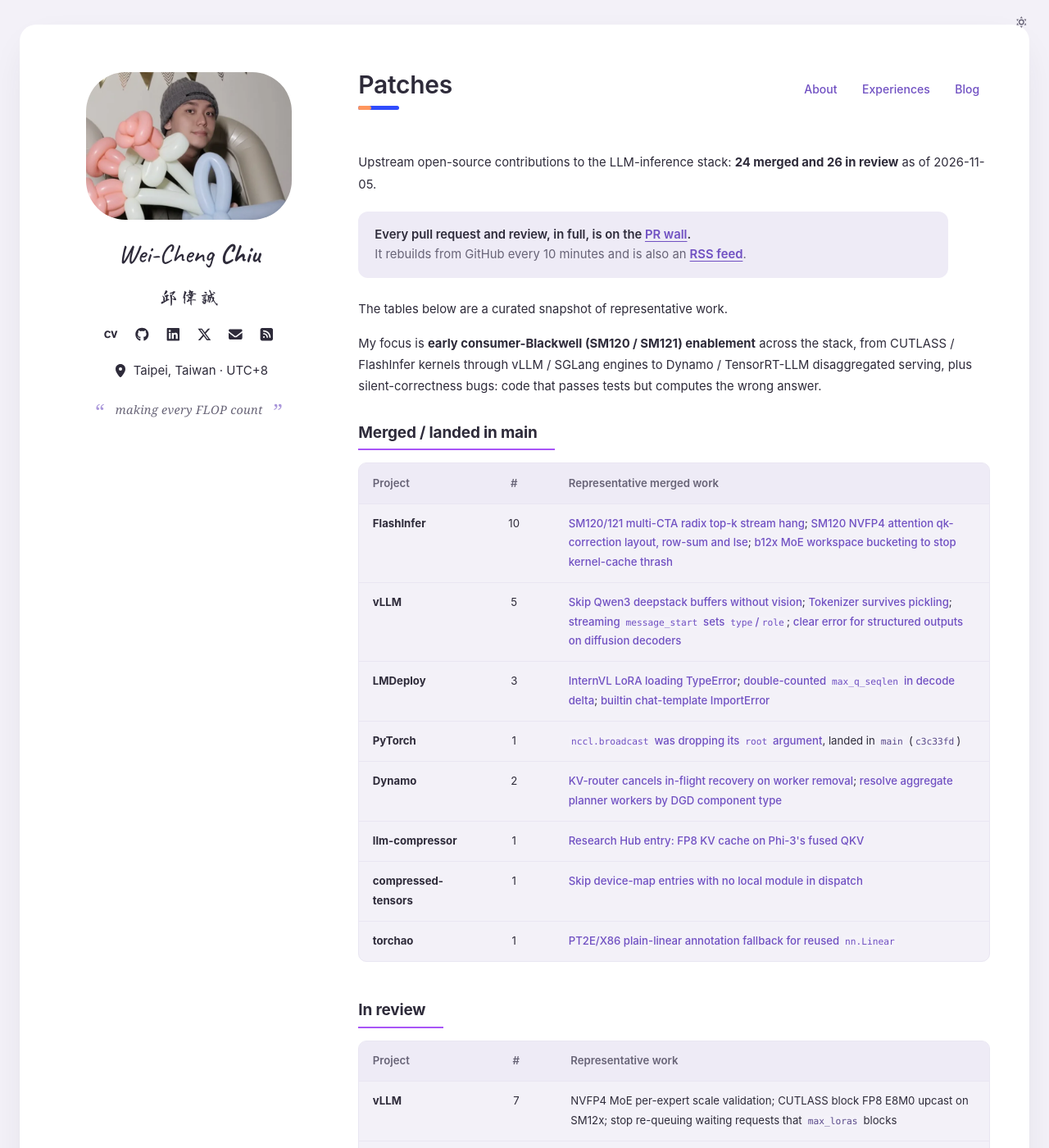
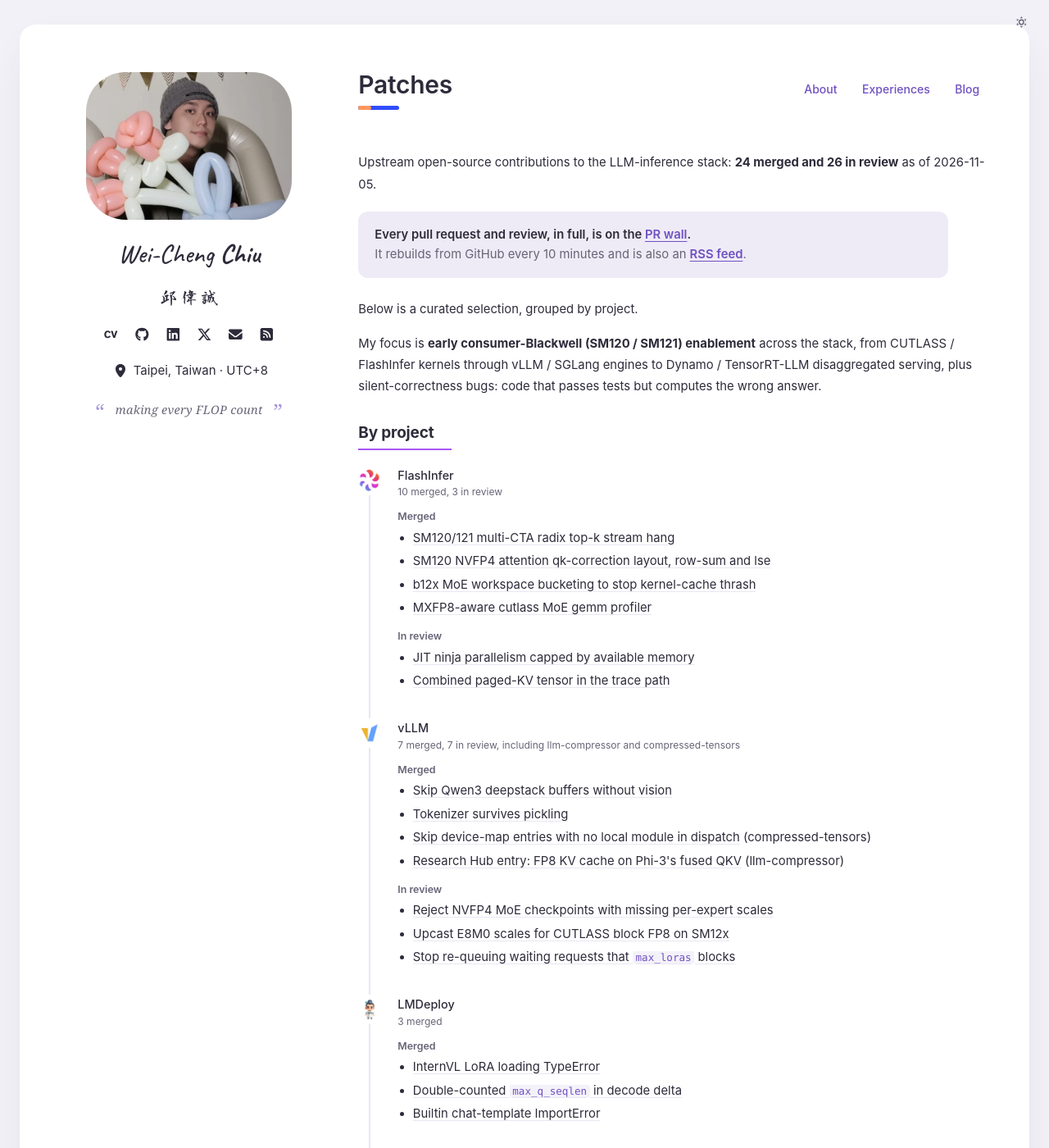
Before and after one commit to waynehacking8/waynehacking8.github.io, an MkDocs documentation site: the page built from docs/patches.md, in a window 1280 px wide and 1400 px high. Shown: the whole window at 82% size. Built offline with MkDocs 1.6.1 and Material for MkDocs 9.7.7, drawn with Linux system fonts in a browser that asks for light colours; some of the changed text lies outside the part shown.

Commit message:
Lay Patches out as a project timeline instead of two link tables
The page was two dense tables whose third column ran semicolon-joined
link walls, split by status, so one project appeared twice. It now uses
the Experiences timeline: one item per project with its logo, a count
line, and short Merged and In review lists, every entry linked. Related
repos fold into their family (llm-compressor and compressed-tensors
under vLLM, torchao under PyTorch, CUTLASS, TensorRT-LLM and Triton
under NVIDIA), so twelve rows become seven items. Entries read in ink
with the link colour on hover, since a column of forty purple links read
as one block. The phone-only table CSS is gone with the tables.

Every URL comes from the GitHub search export, and the counts still sum
to 24 merged and 26 in review. Built with mkdocs and checked at 390 and
1280px in both schemes: no horizontal overflow, no broken logos.

Co-Authored-By: Claude Opus 5.5 <noreply@anthropic.com>
Claude-Session: https://claude.ai/code/session_01Lxm6rdZT51NQf4vbKuvaH7

```diff
--- a/docs/patches.md
+++ b/docs/patches.md
@@ -13,38 +13,146 @@ Upstream open-source contributions to the LLM-inference stack: **24 merged and
 It rebuilds from GitHub every 10 minutes and is also an <a class="pb-pr-wall-rss" href="https://prs.wayne.is-a.dev/feed.xml">RSS feed</a>.
 </p>
 
-The tables below are a curated snapshot of representative work.
+Below is a curated selection, grouped by project.
 
 My focus is **early consumer-Blackwell (SM120 / SM121) enablement** across the stack,
 from CUTLASS / FlashInfer kernels through vLLM / SGLang engines to Dynamo /
 TensorRT-LLM disaggregated serving, plus silent-correctness bugs: code that passes
 tests but computes the wrong answer.
 
-## Merged / landed in main
+## By project
 
-| Project | # | Representative merged work |
-| --- | :-: | --- |
-| **FlashInfer** | 10 | [SM120/121 multi-CTA radix top-k stream hang](https://github.com/flashinfer-ai/flashinfer/pull/3615); [SM120 NVFP4 attention qk-correction layout, row-sum and lse](https://github.com/flashinfer-ai/flashinfer/pull/3838); [b12x MoE workspace bucketing to stop kernel-cache thrash](https://github.com/flashinfer-ai/flashinfer/pull/3836) |
-| **vLLM** | 5 | [Skip Qwen3 deepstack buffers without vision](https://github.com/vllm-project/vllm/pull/49397); [Tokenizer survives pickling](https://github.com/vllm-project/vllm/pull/45460); [streaming `message_start` sets `type`/`role`](https://github.com/vllm-project/vllm/pull/45376); [clear error for structured outputs on diffusion decoders](https://github.com/vllm-project/vllm/pull/45468) |
-| **LMDeploy** | 3 | [InternVL LoRA loading TypeError](https://github.com/InternLM/lmdeploy/pull/4684); [double-counted `max_q_seqlen` in decode delta](https://github.com/InternLM/lmdeploy/pull/4685); [builtin chat-template ImportError](https://github.com/InternLM/lmdeploy/pull/4690) |
-| **PyTorch** | 1 | [`nccl.broadcast` was dropping its `root` argument](https://github.com/pytorch/pytorch/pull/187216), landed in `main` (`c3c33fd`) |
-| **Dynamo** | 2 | [KV-router cancels in-flight recovery on worker removal](https://github.com/ai-dynamo/dynamo/pull/10616); [resolve aggregate planner workers by DGD component type](https://github.com/ai-dynamo/dynamo/pull/11578) |
-| **llm-compressor** | 1 | [Research Hub entry: FP8 KV cache on Phi-3's fused QKV](https://github.com/vllm-project/llm-compressor/pull/3344) |
-| **compressed-tensors** | 1 | [Skip device-map entries with no local module in dispatch](https://github.com/vllm-project/compressed-tensors/pull/737) |
-| **torchao** | 1 | [PT2E/X86 plain-linear annotation fallback for reused `nn.Linear`](https://github.com/pytorch/ao/pull/4480) |
+<div class="pb-timeline pb-patches" markdown>
 
-## In review
+<div class="pb-tl-item" markdown>
+<div class="pb-tl-icon"><img src="/assets/logos/flashinfer.png" alt="" width="64" height="64" /></div>
+<div class="pb-tl-body" markdown>
+<p class="pb-tl-title"><a href="https://github.com/flashinfer-ai/flashinfer">FlashInfer</a></p>
+<p class="pb-tl-date">10 merged, 3 in review</p>
 
-| Project | # | Representative work |
-| --- | :-: | --- |
-| **vLLM** | 7 | NVFP4 MoE per-expert scale validation; CUTLASS block FP8 E8M0 upcast on SM12x; stop re-queuing waiting requests that `max_loras` blocks |
-| **SGLang** | 5 | `trtllm_mla` rejects prefill on SM12x; supported MoE runner for ModelOpt NVFP4 on SM110/SM120; fused FP8 KV stores |
-| **Dynamo** | 4 | Blackwell workstation GPU SKU in the operator; OTLP traces without logs; NIXL push and pull connectors in PD |
-| **FlashInfer** | 3 | JIT ninja parallelism capped by available memory; quoted `-ccbin` host compiler path; combined paged-KV trace fix |
-| **NVIDIA CUTLASS** | 3 | SM120 grouped NVFP4 block-scaled GEMM in `cutlass_library`; CuTeDSL sub-byte `make_ptr` and `is_major` fixes |
-| **NVIDIA TensorRT-LLM** | 2 | MoE BF16 to FP8 conversion gated on compiler support; MTP routed-expert layout detection |
-| **torchao** | 1 | Reused-module fallback extended to `nn.Conv2d` (follow-up to merged #4480) |
-| **Triton Inference Server** | 1 | Weight autoscaling queue time by request count |
+<p class="pb-patch-group">Merged</p>
+
+- [SM120/121 multi-CTA radix top-k stream hang](https://github.com/flashinfer-ai/flashinfer/pull/3615)
+- [SM120 NVFP4 attention qk-correction layout, row-sum and lse](https://github.com/flashinfer-ai/flashinfer/pull/3838)
+- [b12x MoE workspace bucketing to stop kernel-cache thrash](https://github.com/flashinfer-ai/flashinfer/pull/3836)
+- [MXFP8-aware cutlass MoE gemm profiler](https://github.com/flashinfer-ai/flashinfer/pull/3614)
+
+<p class="pb-patch-group">In review</p>
+
+- [JIT ninja parallelism capped by available memory](https://github.com/flashinfer-ai/flashinfer/pull/3636)
+- [Combined paged-KV tensor in the trace path](https://github.com/flashinfer-ai/flashinfer/pull/3690)
+
+</div>
+</div>
+
+<div class="pb-tl-item" markdown>
+<div class="pb-tl-icon"><img src="/assets/logos/vllm.png" alt="" width="64" height="64" /></div>
+<div class="pb-tl-body" markdown>
+<p class="pb-tl-title"><a href="https://github.com/vllm-project/vllm">vLLM</a></p>
+<p class="pb-tl-date">7 merged, 7 in review, including llm-compressor and compressed-tensors</p>
+
+<p class="pb-patch-group">Merged</p>
+
+- [Skip Qwen3 deepstack buffers without vision](https://github.com/vllm-project/vllm/pull/49397)
+- [Tokenizer survives pickling](https://github.com/vllm-project/vllm/pull/45460)
+- [Skip device-map entries with no local module in dispatch](https://github.com/vllm-project/compressed-tensors/pull/737) (compressed-tensors)
+- [Research Hub entry: FP8 KV cache on Phi-3's fused QKV](https://github.com/vllm-project/llm-compressor/pull/3344) (llm-compressor)
+
+<p class="pb-patch-group">In review</p>
+
+- [Reject NVFP4 MoE checkpoints with missing per-expert scales](https://github.com/vllm-project/vllm/pull/45320)
+- [Upcast E8M0 scales for CUTLASS block FP8 on SM12x](https://github.com/vllm-project/vllm/pull/47988)
+- [Stop re-queuing waiting requests that `max_loras` blocks](https://github.com/vllm-project/vllm/pull/65795)
+
+</div>
+</div>
+
+<div class="pb-tl-item" markdown>
+<div class="pb-tl-icon"><img src="/assets/logos/internlm.png" alt="" width="64" height="64" /></div>
+<div class="pb-tl-body" markdown>
+<p class="pb-tl-title"><a href="https://github.com/InternLM/lmdeploy">LMDeploy</a></p>
+<p class="pb-tl-date">3 merged</p>
+
+<p class="pb-patch-group">Merged</p>
+
+- [InternVL LoRA loading TypeError](https://github.com/InternLM/lmdeploy/pull/4684)
+- [Double-counted `max_q_seqlen` in decode delta](https://github.com/InternLM/lmdeploy/pull/4685)
+- [Builtin chat-template ImportError](https://github.com/InternLM/lmdeploy/pull/4690)
+
+</div>
+</div>
+
+<div class="pb-tl-item" markdown>
+<div class="pb-tl-icon"><img src="/assets/logos/dynamo.png" alt="" width="64" height="64" /></div>
+<div class="pb-tl-body" markdown>
+<p class="pb-tl-title"><a href="https://github.com/ai-dynamo/dynamo">Dynamo</a></p>
+<p class="pb-tl-date">2 merged, 4 in review</p>
+
+<p class="pb-patch-group">Merged</p>
+
+- [KV-router cancels in-flight recovery on worker removal](https://github.com/ai-dynamo/dynamo/pull/10616)
+- [Resolve aggregate planner workers by DGD component type](https://github.com/ai-dynamo/dynamo/pull/11578)
+
+<p class="pb-patch-group">In review</p>
+
+- [Blackwell workstation GPU SKU in the operator](https://github.com/ai-dynamo/dynamo/pull/10579)
+- [OTLP traces without logs](https://github.com/ai-dynamo/dynamo/pull/10806)
+- [NIXL push and pull connectors in PD](https://github.com/ai-dynamo/dynamo/pull/11219)
+
+</div>
+</div>
+
+<div class="pb-tl-item" markdown>
+<div class="pb-tl-icon"><img src="/assets/logos/pytorch.png" alt="" width="64" height="64" /></div>
+<div class="pb-tl-body" markdown>
+<p class="pb-tl-title"><a href="https://github.com/pytorch/pytorch">PyTorch</a></p>
+<p class="pb-tl-date">2 landed, 1 in review, including torchao</p>
+
+<p class="pb-patch-group">Merged</p>
+
+- [`nccl.broadcast` was dropping its `root` argument](https://github.com/pytorch/pytorch/pull/187216), landed in `main` as `c3c33fd`
+- [PT2E/X86 plain-linear annotation fallback for reused `nn.Linear`](https://github.com/pytorch/ao/pull/4480) (torchao)
+
+<p class="pb-patch-group">In review</p>
+
+- [Extend the reused-module fallback to `nn.Conv2d`](https://github.com/pytorch/ao/pull/4482) (torchao)
+
+</div>
+</div>
+
+<div class="pb-tl-item" markdown>
+<div class="pb-tl-icon"><img src="/assets/logos/nvidia.png" alt="" width="64" height="64" /></div>
+<div class="pb-tl-body" markdown>
+<p class="pb-tl-title"><a href="https://github.com/NVIDIA">NVIDIA</a></p>
+<p class="pb-tl-date">6 in review across CUTLASS, TensorRT-LLM and Triton</p>
+
+<p class="pb-patch-group">In review</p>
+
+- [SM120 grouped NVFP4 block-scaled GEMM in `cutlass_library`](https://github.com/NVIDIA/cutlass/pull/3346) (CUTLASS)
+- [CuTeDSL `make_ptr` on sub-byte dtypes](https://github.com/NVIDIA/cutlass/pull/3334) (CUTLASS)
+- [Gate MoE BF16 to FP8 conversion on compiler support](https://github.com/NVIDIA/TensorRT-LLM/pull/15934) (TensorRT-LLM)
+- [Detect the MTP routed-expert layout separately](https://github.com/NVIDIA/TensorRT-LLM/pull/16276) (TensorRT-LLM)
+- [Weight autoscaling queue time by request count](https://github.com/triton-inference-server/server/pull/8980) (Triton)
+
+</div>
+</div>
+
+<div class="pb-tl-item" markdown>
+<div class="pb-tl-icon"><img src="/assets/logos/sglang.png" alt="" width="64" height="64" /></div>
+<div class="pb-tl-body" markdown>
+<p class="pb-tl-title"><a href="https://github.com/sgl-project/sglang">SGLang</a></p>
+<p class="pb-tl-date">5 in review</p>
+
+<p class="pb-patch-group">In review</p>
+
+- [`trtllm_mla` rejects prefill on SM12x](https://github.com/sgl-project/sglang/pull/28837)
+- [Supported MoE runner for ModelOpt NVFP4 on SM110/SM120](https://github.com/sgl-project/sglang/pull/45520)
+- [Fuse ordinary FP8 KV stores](https://github.com/sgl-project/sglang/pull/31652)
+
+</div>
+</div>
+
+</div>
 
 !!! note "The pattern behind these"
     The most valuable class of bug I hunt: **tests green, answers wrong**: a cuDNN path
--- a/docs/stylesheets/extra.css
+++ b/docs/stylesheets/extra.css
@@ -626,6 +626,17 @@ body.pb-is-navigating .pb-nav-tabs { opacity: 0.72; }
 .md-typeset .pb-tl-body .pb-tl-org { margin: 0; font-size: 0.66rem; color: var(--pb-muted); }
 .md-typeset .pb-tl-body .pb-tl-date { margin: 0 0 0.35em; font-size: 0.6rem; color: var(--pb-muted); }
 .md-typeset .pb-tl-body ul { margin: 0.4em 0; }
+/* Patches reuses the Experiences timeline: one item per project, its merged
+   and in-review work as two short lists under a quiet sentence-case label. */
+.md-typeset .pb-patches .pb-tl-title a { color: inherit; }
+.md-typeset .pb-tl-body .pb-patch-group { margin: 0.7em 0 0.1em; color: var(--pb-muted); font-size: 0.62rem; font-weight: 600; }
+.md-typeset .pb-patches .pb-tl-body ul { margin: 0 0 0.3em; }
+.md-typeset .pb-patches .pb-tl-body li { margin-bottom: 0.15em; }
+/* forty purple links in a column read as one block; the work reads in ink
+   and the link colour answers the pointer */
+.md-typeset .pb-patches li a { color: var(--pb-ink); font-weight: 400; text-decoration: underline; text-decoration-color: var(--pb-line); text-underline-offset: 3px; }
+.md-typeset .pb-patches li a:hover { color: var(--pb-link); text-decoration-color: currentColor; }
+.md-typeset .pb-patches .pb-tl-item + .pb-tl-item { margin-top: 0.6rem; }
 
 /* Blog index uses real publisher artwork in a compact 16:9 card grid. */
 .pb-posts {
@@ -1165,22 +1176,3 @@ body.pb-is-navigating .pb-nav-tabs { opacity: 0.72; }
      any two characters and the name split as 邱 / 偉誠 */
   .pb-name::after { font-size: 10px; white-space: nowrap; }
 }
-
-/* Patches tables on phones: three columns left the work column about 90px
-   wide, so code like nccl.broadcast broke mid-identifier. Each row becomes a
-   block: the project and its count on one line, the work below at full width. */
-@media (max-width: 600px) {
-  .pb-main:has(.pb-pr-wall) .md-typeset__table table,
-  .pb-main:has(.pb-pr-wall) .md-typeset__table tbody,
-  .pb-main:has(.pb-pr-wall) .md-typeset__table tr,
-  .pb-main:has(.pb-pr-wall) .md-typeset__table td { display: block; width: 100%; }
-  .pb-main:has(.pb-pr-wall) .md-typeset__table thead { display: none; }
-  .pb-main:has(.pb-pr-wall) .md-typeset__table tr { padding: .7rem .8rem; border-top: 1px solid var(--pb-line); }
-  .pb-main:has(.pb-pr-wall) .md-typeset__table td { padding: 0; border: 0; }
-  .pb-main:has(.pb-pr-wall) .md-typeset__table td:nth-child(1),
-  .pb-main:has(.pb-pr-wall) .md-typeset__table td:nth-child(2) { display: inline; width: auto; }
-  .pb-main:has(.pb-pr-wall) .md-typeset__table td:nth-child(2) { margin-left: .4rem; color: var(--pb-muted); }
-  .pb-main:has(.pb-pr-wall) .md-typeset__table td:nth-child(2)::before { content: "("; }
-  .pb-main:has(.pb-pr-wall) .md-typeset__table td:nth-child(2)::after { content: ")"; }
-  .pb-main:has(.pb-pr-wall) .md-typeset__table td:nth-child(3) { margin-top: .3rem; }
-}
```
